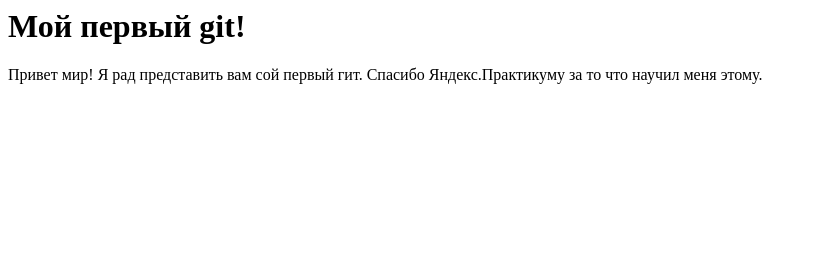
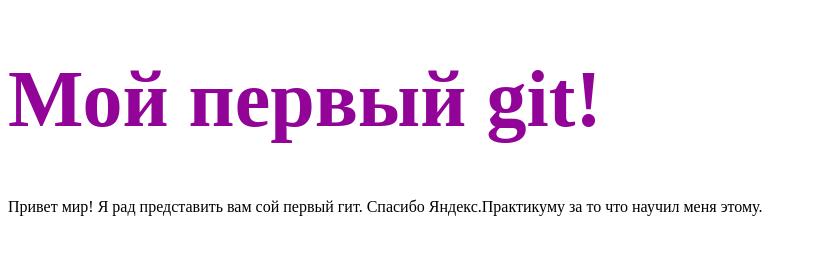
Before and after one commit to bosizow/first-project, a plain HTML site: page index.html in a window 1280 px wide. Shown: the whole page, without its empty margins (0-817 px from the left). Drawn offline with Linux system fonts and the light colour scheme.

Commit message:
add css to page

```diff
--- a/index.html
+++ b/index.html
@@ -1,10 +1,17 @@
-<html>
+<!DOCTYPE html>
+<html lang="ru">
     <head>
-        <title>Мой первый гит</title>
-        <meta charset="utf-8">
+        <meta charset="UTF-8">
+        <meta name="viewport" content="width=device-width, initial-scale=1">
+        <meta name="description" content="портфолио Борис Сизова на Яндекс.Практикуме">
+        <meta name="keywords" content="html, css, javascript">
+        <meta name="author" content="Борис Сизов">
+        <link rel="stylesheet" href="https://code.s3.yandex.net/web-code/normalize.css">
+        <link rel="stylesheet" href="style.css">
+        <title>Мой первый git!</title>
     </head>
     <body lang="ru">
-        <h1>Мой первый git!</h1>
-        <p>Привет мир! Я рад представить вам сой первый гит. Спасибо Яндекс.Практикуму за то что научил меня этому.</p>
+        <h1 class="title">Мой первый git!</h1>
+        <p class="text">Привет мир! Я рад представить вам сой первый гит. Спасибо Яндекс.Практикуму за то что научил меня этому.</p>
     </body>
 </html>
--- a/style.css
+++ b/style.css
@@ -0,0 +1,4 @@
+.title{
+    font-size: 5em;
+    color: rgb(146, 3, 151);
+}
```
